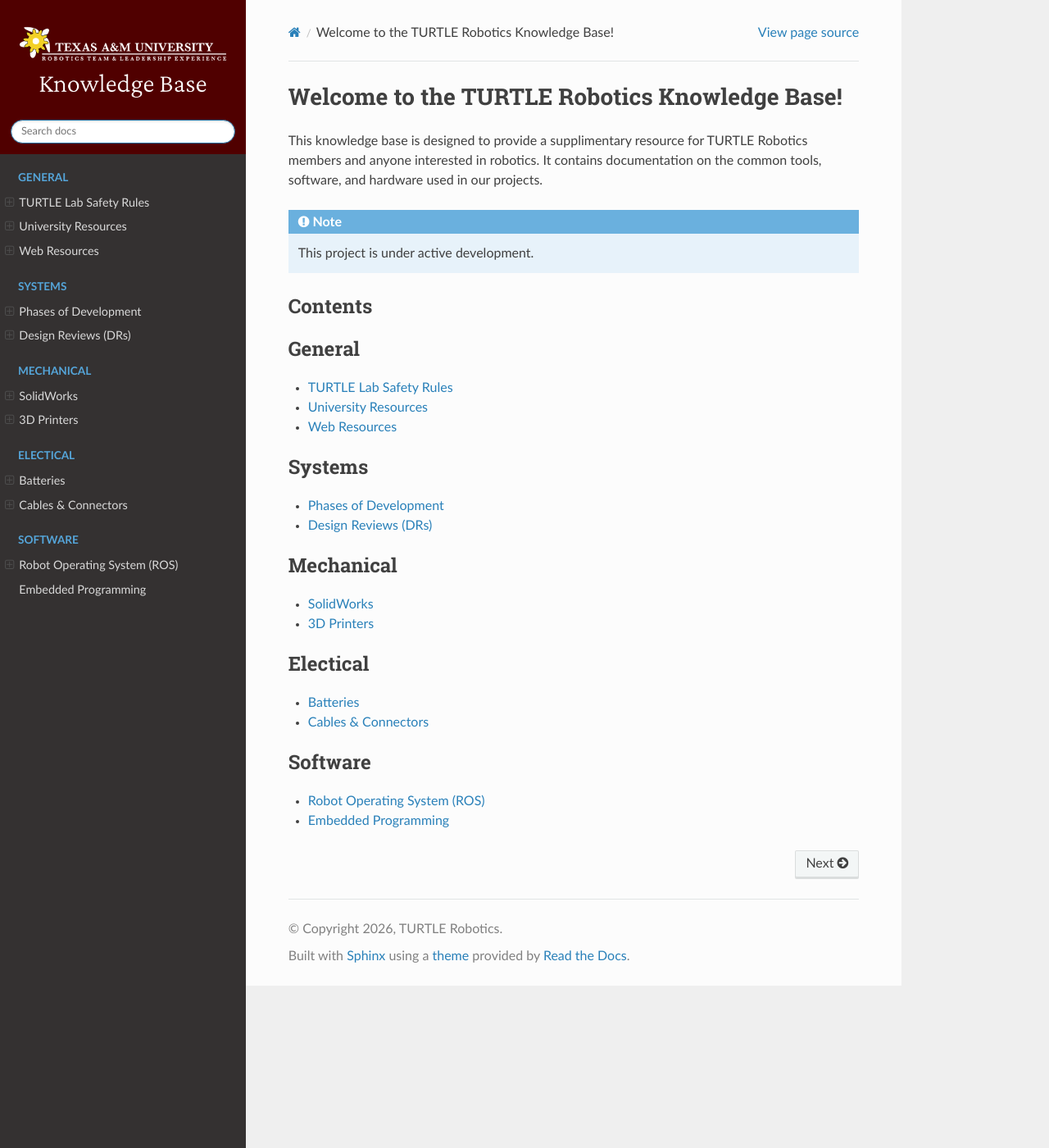
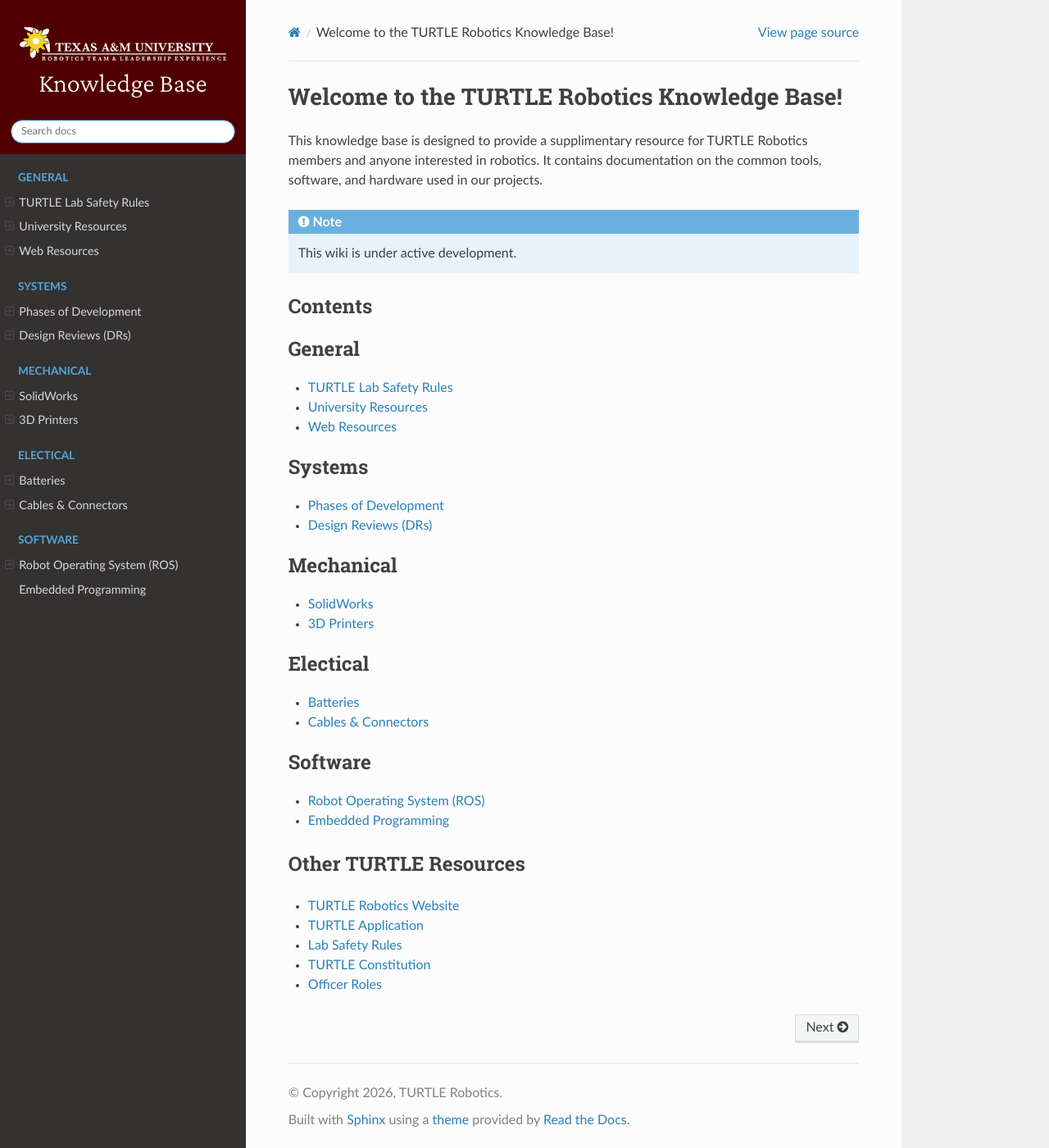
Before and after one commit to turtle-robotics/TURTLE-Knowledge-Base, a Sphinx documentation site: the page built from docs/source/index.rst, in a window 1280 px wide and 1400 px high. Shown: the whole window at 82% size. Built offline with Sphinx 7.4.7 and the Read the Docs theme 3.1.0, drawn with Linux system fonts in a browser that asks for light colours.

Commit message:
final cleanups

```diff
--- a/docs/source/Electronics_and_Power/batteries.rst
+++ b/docs/source/Electronics_and_Power/batteries.rst
@@ -31,6 +31,7 @@
  * LiPo (Lithium Polymer)
  * Li-ion (Lithium Ion)
  * NiMH (Nickel Metal Hydride)
+ * Pb Acid (Lead Acid)
 
 .. todo::
 
--- a/docs/source/Lab_and_Tools/uni_resources.rst
+++ b/docs/source/Lab_and_Tools/uni_resources.rst
@@ -1,5 +1,8 @@
 University Resources
 ====================
+
+This is a collection of useful online and physical resources from Texas A&M in College Station.
+
 
 * Zachry Fisher Engineering Design Center (FEDC)
 
--- a/docs/source/Lab_and_Tools/web_resources.rst
+++ b/docs/source/Lab_and_Tools/web_resources.rst
@@ -1,5 +1,7 @@
 Web Resources
 =============
+
+This is a collection of useful web resources from non-TAMU sources.
 
 Websites
 ~~~~~~~~
--- a/docs/source/index.rst
+++ b/docs/source/index.rst
@@ -5,7 +5,7 @@
 
 .. note::
 
-   This project is under active development.
+   This wiki is under active development.
 
 Contents
 --------
@@ -45,3 +45,11 @@
 
    Programming_and_Software/ros
    Programming_and_Software/arduinoide
+
+Other TURTLE Resources
+----------------------
+* `TURTLE Robotics Website <https://turtlerobotics.org/>`_
+* `TURTLE Application <https://turtlerobotics.org/apply>`_
+*  `Lab Safety Rules <https://www.turtlerobotics.org/pdfs/LAB_SAFETY_RULES.pdf>`_
+*  `TURTLE Constitution <https://www.turtlerobotics.org/pdfs/TURTLE_Constitution.pdf>`_
+*  `Officer Roles <https://www.turtlerobotics.org/pdfs/Officer_Roles.pdf>`_
```
Also changed, not shown: other parts of docs/source/Lab_and_Tools/uni_resources.rst (+1 -1 lines).
